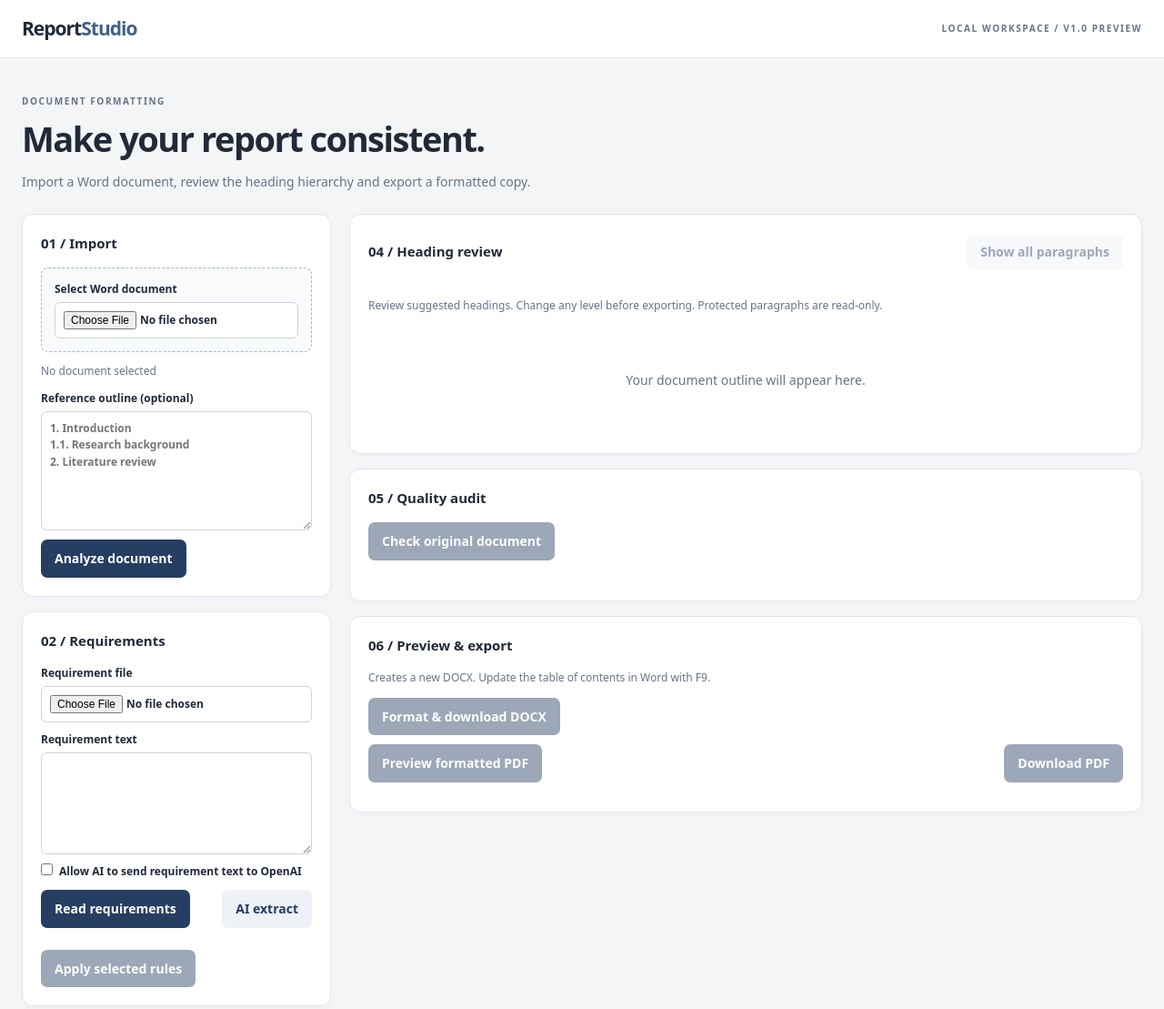
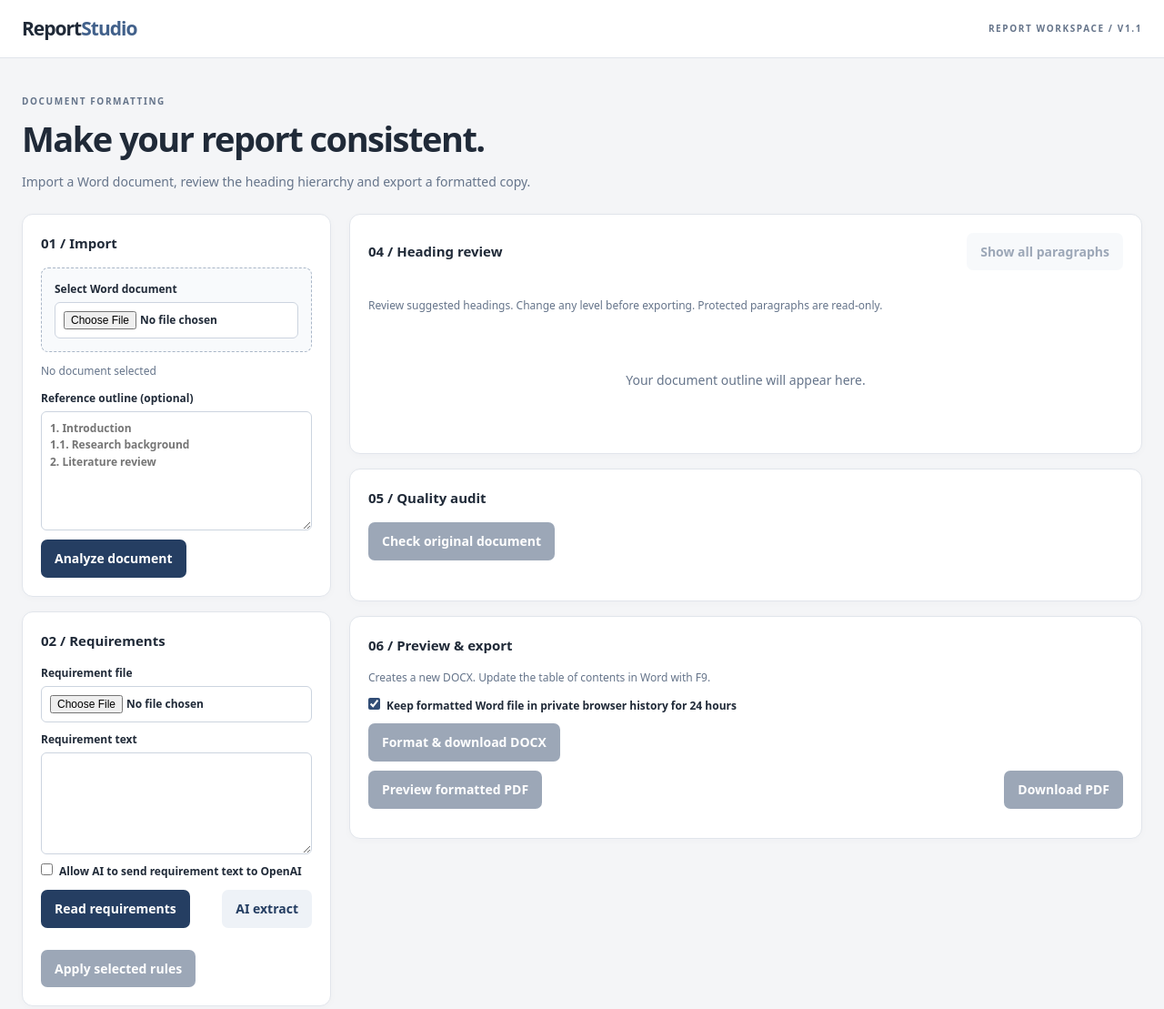
Before and after one commit to tranmanhhung522006/ReportStudio, a plain HTML site: page web/index.html in a window 1280 px wide. Shown: the top 1109 px of the page at 91% size. Drawn offline with Linux system fonts and the light colour scheme.

Commit message:
Add opt-in retention and private recent file workspace

```diff
--- a/web/index.html
+++ b/web/index.html
@@ -1,9 +1,9 @@
 <!doctype html>
 <html lang="en"><head><meta charset="utf-8"><meta name="viewport" content="width=device-width,initial-scale=1"><title>Report Studio</title><link rel="stylesheet" href="/style.css"><script src="/app.js" defer></script></head>
-<body><header><div class="brand">Report<span>Studio</span></div><small>LOCAL WORKSPACE / V1.0 PREVIEW</small></header>
+<body><header><div class="brand">Report<span>Studio</span></div><small>REPORT WORKSPACE / V1.1</small></header>
 <main><section class="intro"><p class="eyebrow">DOCUMENT FORMATTING</p><h1>Make your report consistent.</h1><p>Import a Word document, review the heading hierarchy and export a formatted copy.</p></section>
 <div class="workspace"><aside>
 <section><h2>01 / Import</h2><label class="upload">Select Word document<input id="file" type="file" accept=".docx"></label><p id="filename" class="muted">No document selected</p><label>Reference outline (optional)<textarea id="outline" rows="6" placeholder="1. Introduction&#10;1.1. Research background&#10;2. Literature review"></textarea></label><button id="analyze">Analyze document</button></section>
 <section><h2>02 / Requirements</h2><label>Requirement file<input id="reqFile" type="file" accept=".pdf,.docx,.txt"></label><label>Requirement text<textarea id="reqText" rows="5"></textarea></label><label><input id="aiConsent" type="checkbox">Allow AI to send requirement text to OpenAI</label><div class="actions"><button id="parseRules">Read requirements</button><button id="aiRules" class="secondary">AI extract</button></div><div id="ruleReview"></div><button id="applyRules" disabled>Apply selected rules</button></section><section><h2>03 / Formatting rules</h2><div id="settings"></div><div id="switches"></div><div class="actions"><button id="savePreset" class="secondary">Save preset</button><button id="loadPreset" class="secondary">Load preset</button></div></section>
 </aside><article><section><div class="panelhead"><h2>04 / Heading review</h2><button class="secondary" id="showAll" disabled>Show all paragraphs</button></div><div id="stats" class="stats"></div><p class="muted">Review suggested headings. Change any level before exporting. Protected paragraphs are read-only.</p><div id="rows" class="rows"><p class="empty">Your document outline will appear here.</p></div></section>
-<section><h2>05 / Quality audit</h2><button id="audit" disabled>Check original document</button><div id="auditResult"></div></section><section><h2>06 / Preview & export</h2><p class="muted">Creates a new DOCX. Update the table of contents in Word with F9.</p><button id="export" disabled>Format &amp; download DOCX</button><div class="actions"><button id="preview" disabled>Preview formatted PDF</button><button id="downloadPdf" disabled>Download PDF</button></div><iframe id="pdfFrame" title="Formatted document preview" hidden></iframe><div id="result" aria-live="polite"></div></section></article></div><p id="status" role="status"></p></main><footer>Private by design. Document processing is local. Optional AI sends requirement text only.</footer></body></html>
+<section><h2>05 / Quality audit</h2><button id="audit" disabled>Check original document</button><div id="auditResult"></div></section><section><h2>06 / Preview & export</h2><p class="muted">Creates a new DOCX. Update the table of contents in Word with F9.</p><label id="retentionLabel" hidden><input id="saveHistory" type="checkbox" checked>Keep formatted Word file in private browser history for 24 hours</label><button id="export" disabled>Format &amp; download DOCX</button><div class="actions"><button id="preview" disabled>Preview formatted PDF</button><button id="downloadPdf" disabled>Download PDF</button></div><iframe id="pdfFrame" title="Formatted document preview" hidden></iframe><div id="result" aria-live="polite"></div></section><section id="historyPanel" hidden><div class="panelhead"><h2>07 / Recent files</h2><button id="refreshHistory" class="secondary">Refresh</button></div><p class="muted">Available for 24 hours in this browser. Delete at any time. Clearing cookies removes access.</p><div id="historyRows"></div></section></article></div><p id="status" role="status"></p></main><footer>Reports are processed on the app server. Only opted-in formatted Word results are retained for up to 24 hours of access. Optional AI sends requirement text only.</footer></body></html>
```
